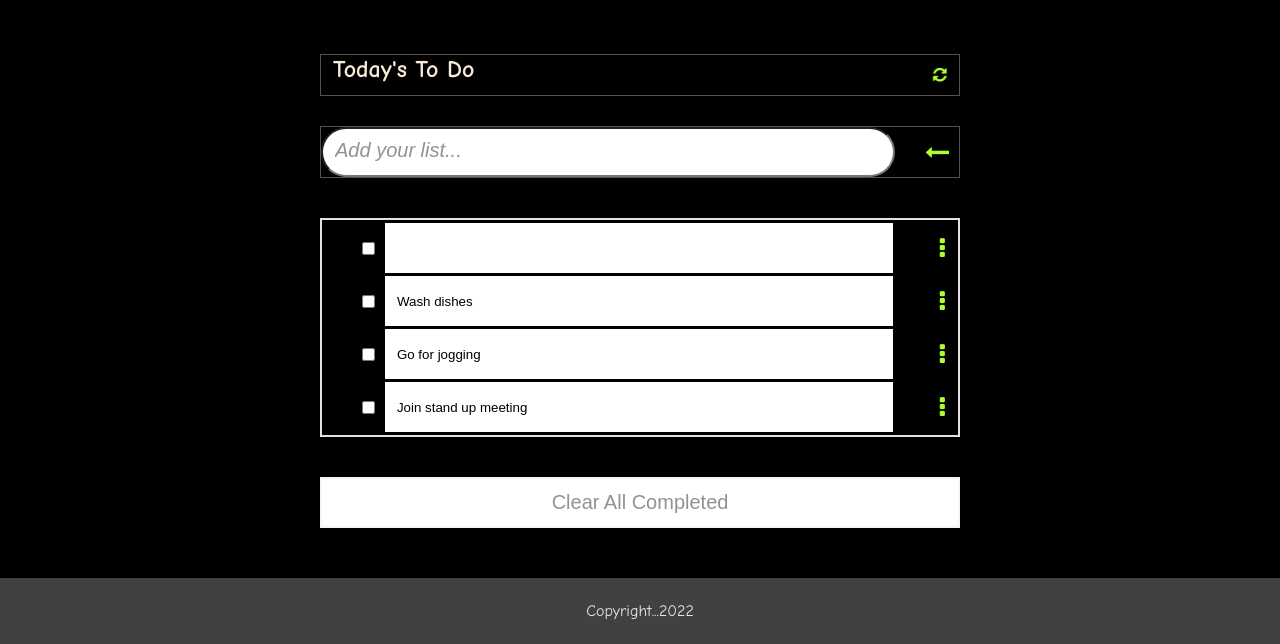
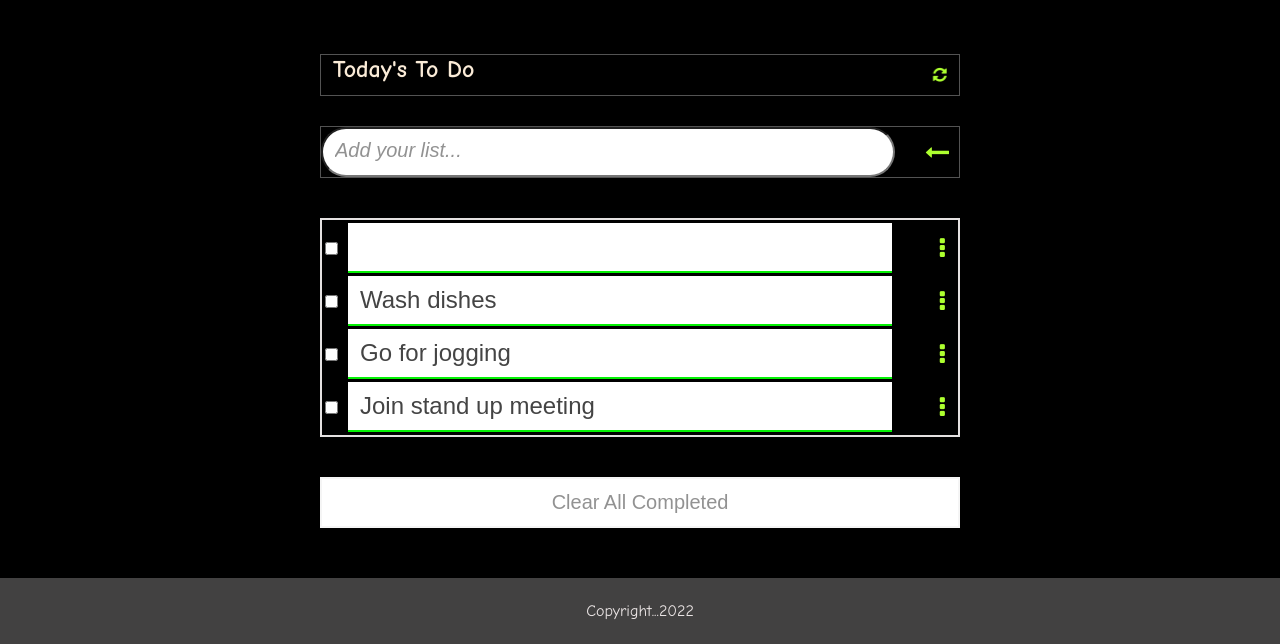
Before and after one commit to joskalenda/to-do-list, a website built with webpack: page src/index.html in a window 1280 px wide. Shown: the part 156-800 px from the top of the page. Built offline with nearby package versions, Linux system fonts and the light colour scheme.

Commit message:
Update styling for desktop

```diff
--- a/src/style.css
+++ b/src/style.css
@@ -39,6 +39,7 @@
 }
 
 .today-div i {
+  display: block;
   color: greenyellow;
   padding: 12px 0;
   margin: 0;
@@ -87,6 +88,7 @@
   font-style: italic;
 }
 
+/* LIST SECTION TASK */
 .section--task {
   color: #000;
   width: 100%;
@@ -122,14 +124,24 @@
   text-align: center;
   justify-content: center;
   align-items: center;
+  border: none;
+  outline: none;
 }
 
 #text--tast {
+  color: rgb(68, 68, 68);
   width: 90%;
   height: 50px;
   padding: 0 12px;
   margin: 0;
-  border: none;
+  border: 0;
+  background: #fff;
+  font-size: 24px;
+  border-bottom: 2px solid rgb(4, 241, 4);
+}
+
+#text--tast:focus {
+  outline: none;
 }
 
 .section--clear {
@@ -174,7 +186,7 @@
   }
 
   #text--tast {
-    width: 84%;
+    width: 90%;
   }
 
   .task--div {
@@ -184,4 +196,8 @@
   .task--div i {
     color: greenyellow;
   }
+
+  .input--div {
+    justify-content: left;
+  }
 }
```
